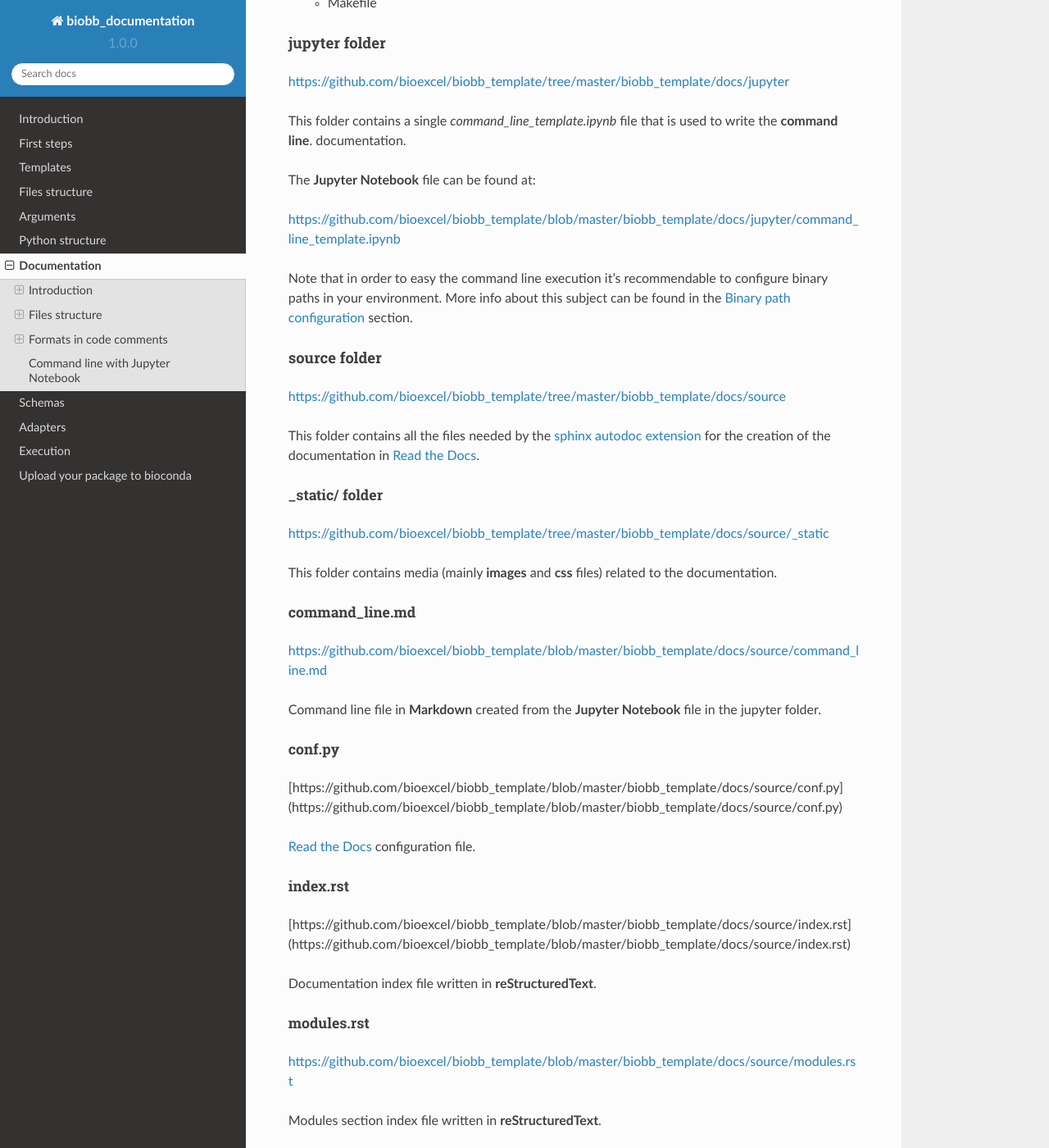
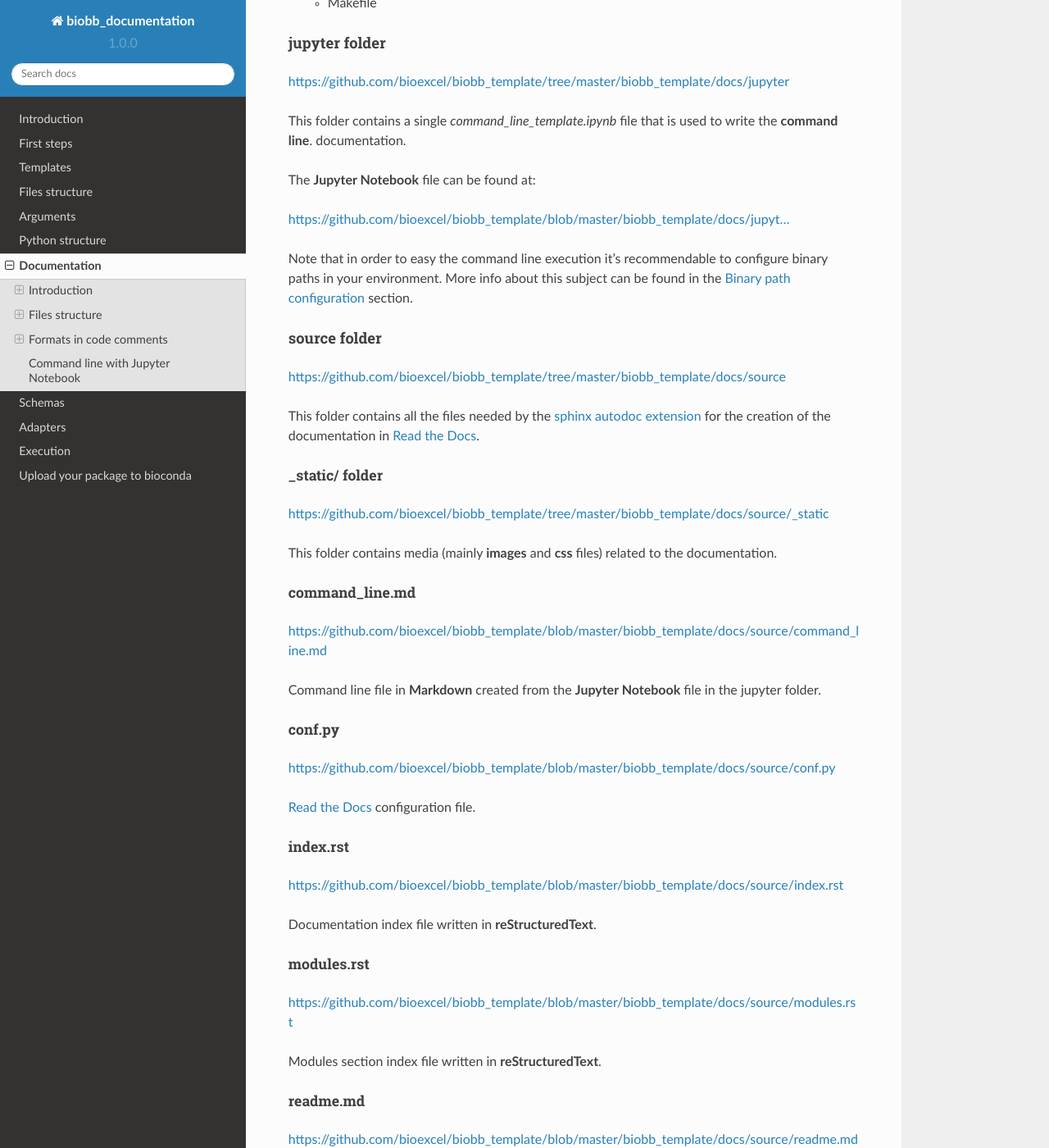
Before and after one commit to bioexcel/biobb_documentation, a Sphinx documentation site: the page built from biobb_documentation/docs/source/documentation.md, in a window 1280 px wide and 1400 px high, scrolled down 2473 px. Shown: the whole window at 82% size. Built offline with Sphinx 7.4.7 and the Read the Docs theme 2.0.0, drawn with Linux system fonts in a browser that asks for light colours; some of the changed lines change nothing that is shown.

Commit message:
MD links fix

```diff
--- a/biobb_documentation/docs/source/documentation.md
+++ b/biobb_documentation/docs/source/documentation.md
@@ -17,7 +17,7 @@
 
 **README.md** file written in **Markdown** language that is a copy of the main **README.md** file of the **BioBB** package. The **README.md** source code of de *biobb_template* documentation is located in:
 
-[https://github.com/bioexcel/biobb_template/blob/master/biobb_template/docs/source/readme.md](https://github.com/bioexcel/biobb_template/blob/master/biobb_template/docs/source/readme.md)
+[https://github.com/bioexcel/biobb_template/blob/master/biobb_template/docs/source/readme.md](https://github.com/bioexcel/biobb_template/blob/master/biobb_template/docs/source)
 
 ### API documentation
 
@@ -35,7 +35,7 @@
 
 * **Jupyter Notebook** file: [https://github.com/bioexcel/biobb_template/blob/master/biobb_template/docs/jup...](https://github.com/bioexcel/biobb_template/blob/master/biobb_template/docs/jupyter/command_line_template.ipynb)
 
-* **Markdown** file: [https://github.com/bioexcel/biobb_template/blob/master/biobb_template/docs/sour...](https://github.com/bioexcel/biobb_template/blob/master/biobb_template/docs/source/command_line.md)
+* **Markdown** file: [https://github.com/bioexcel/biobb_template/blob/master/biobb_template/docs/sour...](https://github.com/bioexcel/biobb_template/blob/master/biobb_template/docs/source)
 
 [Click here](https://biobb-template.readthedocs.io/en/latest/index.html) to access to the index page documentation of the *biobb_template*.
 
@@ -95,7 +95,7 @@
 
 The **Jupyter Notebook** file can be found at:
 
-[https://github.com/bioexcel/biobb_template/blob/master/biobb_template/docs/jupyter/command_line_template.ipynb](https://github.com/bioexcel/biobb_template/blob/master/biobb_template/docs/jupyter/command_line_template.ipynb)
+[https://github.com/bioexcel/biobb_template/blob/master/biobb_template/docs/jupyt...](https://github.com/bioexcel/biobb_template/blob/master/biobb_template/docs/jupyter/command_line_template.ipynb)
 
 Note that in order to easy the command line execution it’s recommendable to configure binary paths in your environment. More info about this subject can be found in the [Binary path configuration](https://biobb-documentation.readthedocs.io/en/latest/execution.html#binary-path-configuration) section.
 
@@ -113,21 +113,19 @@
 
 ##### command_line.md
 
-[https://github.com/bioexcel/biobb_template/blob/master/biobb_template/docs/source/command_line.md](https://github.com/bioexcel/biobb_template/blob/master/biobb_template/docs/source/command_line.md)
+[https://github.com/bioexcel/biobb_template/blob/master/biobb_template/docs/source/command_line.md](https://github.com/bioexcel/biobb_template/tree/master/biobb_template/docs/source)
 
 Command line file in **Markdown** created from the **Jupyter Notebook** file in the jupyter folder.
 
 ##### conf.py
 
-[https://github.com/bioexcel/biobb_template/blob/master/biobb_template/docs/source/conf.py]
-(https://github.com/bioexcel/biobb_template/blob/master/biobb_template/docs/source/conf.py)
+[https://github.com/bioexcel/biobb_template/blob/master/biobb_template/docs/source/conf.py](https://github.com/bioexcel/biobb_template/blob/master/biobb_template/docs/source/conf.py)
 
 [Read the Docs](https://readthedocs.org/) configuration file.
 
 ##### index.rst
 
-[https://github.com/bioexcel/biobb_template/blob/master/biobb_template/docs/source/index.rst]
-(https://github.com/bioexcel/biobb_template/blob/master/biobb_template/docs/source/index.rst)
+[https://github.com/bioexcel/biobb_template/blob/master/biobb_template/docs/source/index.rst](https://github.com/bioexcel/biobb_template/blob/master/biobb_template/docs/source/index.rst)
 
 Documentation index file written in **reStructuredText**.
 
@@ -139,7 +137,7 @@
 
 ##### readme.md
 
-[https://github.com/bioexcel/biobb_template/blob/master/biobb_template/docs/source/readme.md](https://github.com/bioexcel/biobb_template/blob/master/biobb_template/docs/source/readme.md)
+[https://github.com/bioexcel/biobb_template/blob/master/biobb_template/docs/source/readme.md](https://github.com/bioexcel/biobb_template/tree/master/biobb_template/docs/source)
 
 **README.md** file written in **Markdown** language that is a copy of the main **README.md** file of the **BioBB** package.
 
--- a/biobb_documentation/docs/source/files_structure.md
+++ b/biobb_documentation/docs/source/files_structure.md
@@ -189,7 +189,7 @@
 
 ### README.md
 
-[https://raw.githubusercontent.com/bioexcel/biobb_template/master/README.md](https://raw.githubusercontent.com/bioexcel/biobb_template/master/README.md)
+[https://github.com/bioexcel/biobb_template/blob/master/README.md](https://github.com/bioexcel/biobb_template)
 
 Text file containing useful information about the **BioBB** package.
 
```
Also changed, not shown: biobb_documentation/docs/jupyter/documentation.ipynb, biobb_documentation/docs/jupyter/files_structure.ipynb.
